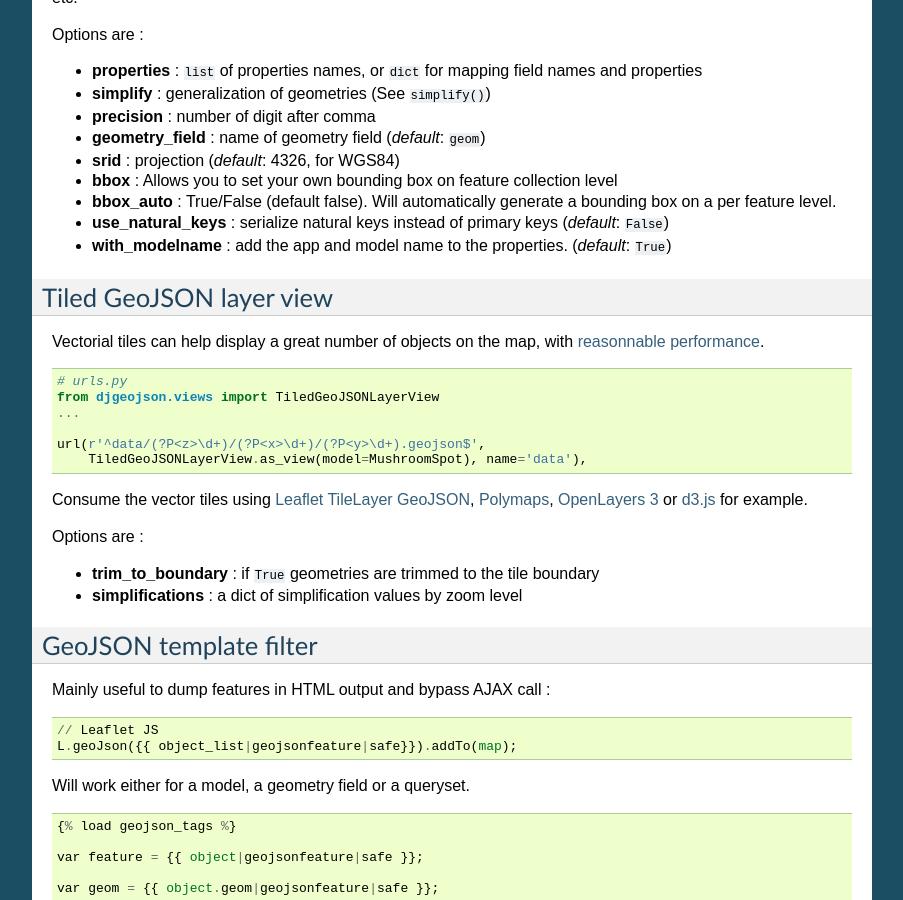
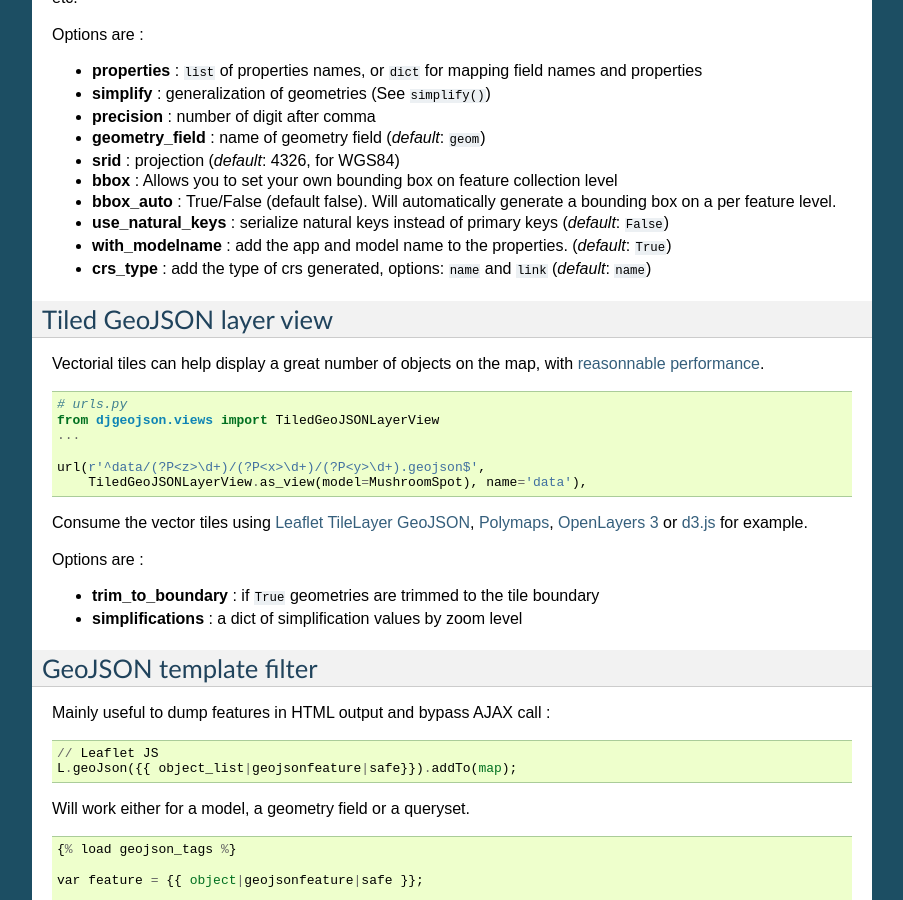
Before and after one commit to makinacorpus/django-geojson, a Sphinx documentation site: the page built from docs/views.rst, in a window 1280 px wide and 900 px high, scrolled down 735 px. Shown: the whole window, without its empty margins (198-1101 px from the left). Built offline with Sphinx 7.4.7, drawn with Linux system fonts in a browser that asks for light colours.

Commit message:
update docs for crs_type

```diff
--- a/docs/views.rst
+++ b/docs/views.rst
@@ -57,7 +57,7 @@ Options are :
 * **bbox_auto** : True/False (default false). Will automatically generate a bounding box on a per feature level.
 * **use_natural_keys** : serialize natural keys instead of primary keys (*default*: ``False``)
 * **with_modelname** : add the app and model name to the properties. (*default*: ``True``)
-
+* **crs_type** : add the type of crs generated, options: ``name``  and ``link`` (*default*: ``name``)
 
 Tiled GeoJSON layer view
 ------------------------
```
